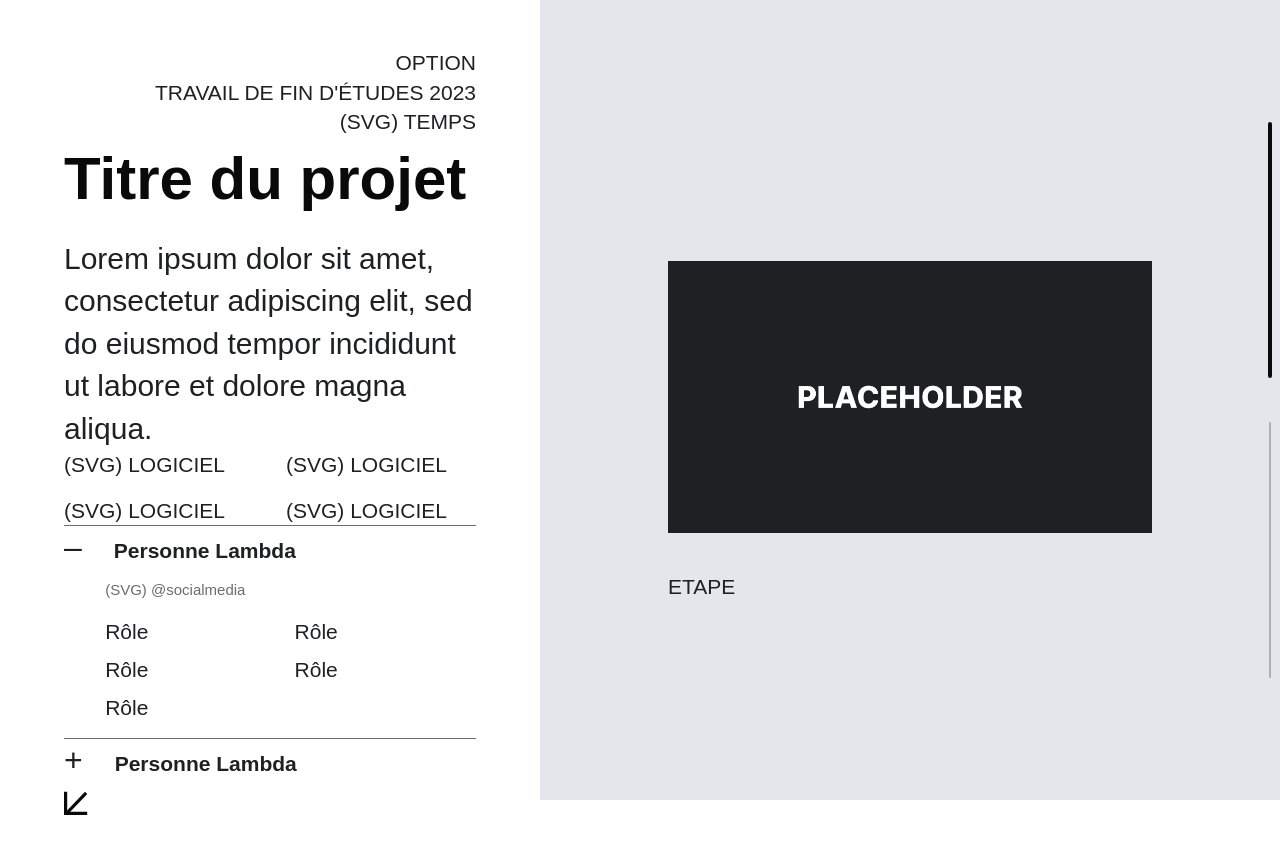
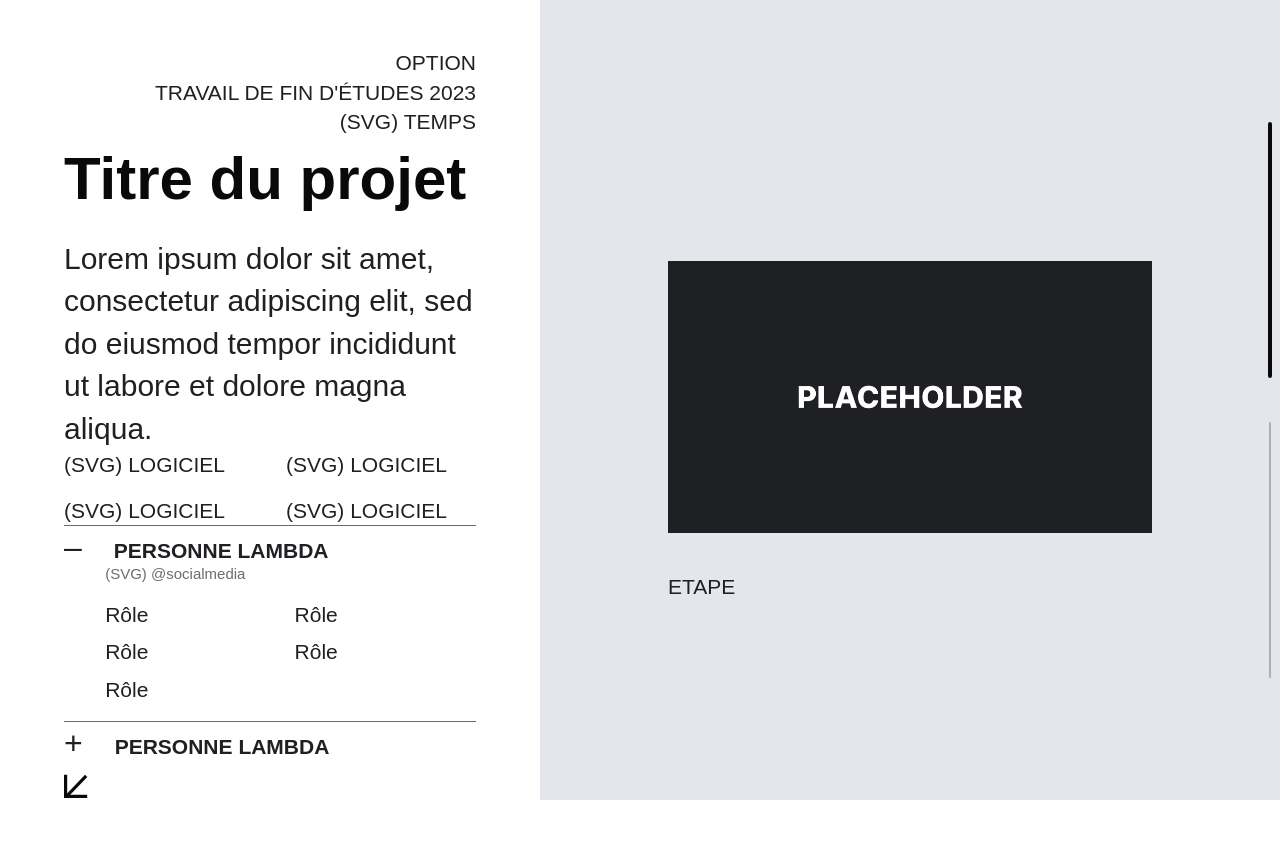
Before and after one commit to ArthurGil9/Ilab, a PHP site: page / in a window 1280 px wide, after a click on "PERSONNE LAMBDA". After the commit the page ends 800 px from the top, so only its background shows below. Run offline with PHP 8.4, Linux system fonts and the light colour scheme; some web fonts are replaced.

Commit message:
css project fini

```diff
--- a/index.php
+++ b/index.php
@@ -73,7 +73,7 @@
               <summary class="text text--bold">Personne Lambda</summary>
 
               <div class="project__roll">
-                <small class="text text--small">(SVG) @socialmedia</small>
+                <small class="text text--small project__socialmed">(SVG) @socialmedia</small>
                 <ul class="project__task">
                   <li class="project__role text">Rôle</li>
                   <li class="project__role text">Rôle</li>
--- a/styles/app.css
+++ b/styles/app.css
@@ -126,6 +126,7 @@ html, body {
 }
 .project summary {
   margin-bottom: 8px;
+  text-transform: uppercase;
 }
 .project details > summary {
   display: list-item;
@@ -147,6 +148,7 @@ html, body {
   padding-left: 10%;
 }
 .project__socialmed {
+  display: block;
   margin-top: -16px;
 }
 .project__task {
--- a/styles/components/_project.scss
+++ b/styles/components/_project.scss
@@ -58,6 +58,7 @@
 
   summary {
     margin-bottom: 8px;
+    text-transform: uppercase;
   }
 
   details > summary {
@@ -85,6 +86,7 @@
   }
 
   &__socialmed {
+    display: block;
     margin-top: -16px;
   }
 
@@ -106,7 +108,7 @@
   }
 
   // SWIPER PART
-  &__slider{
+  &__slider {
     height: 100%;
   }
   &__content {
@@ -126,7 +128,7 @@
     background-color: var(--color-platinum);
   }
 
-  &__pres{
+  &__pres {
     position: relative;
   }
 
```
Also changed, not shown: 1 other file.
